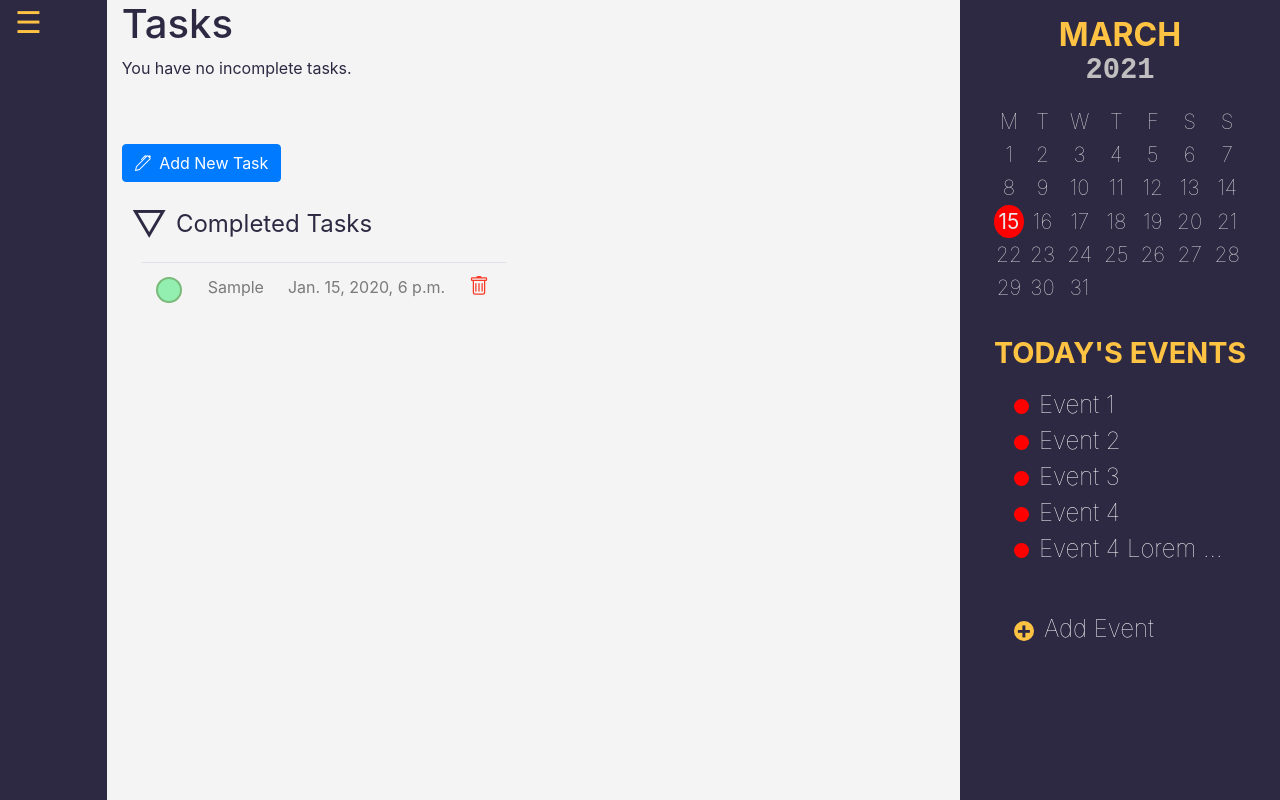
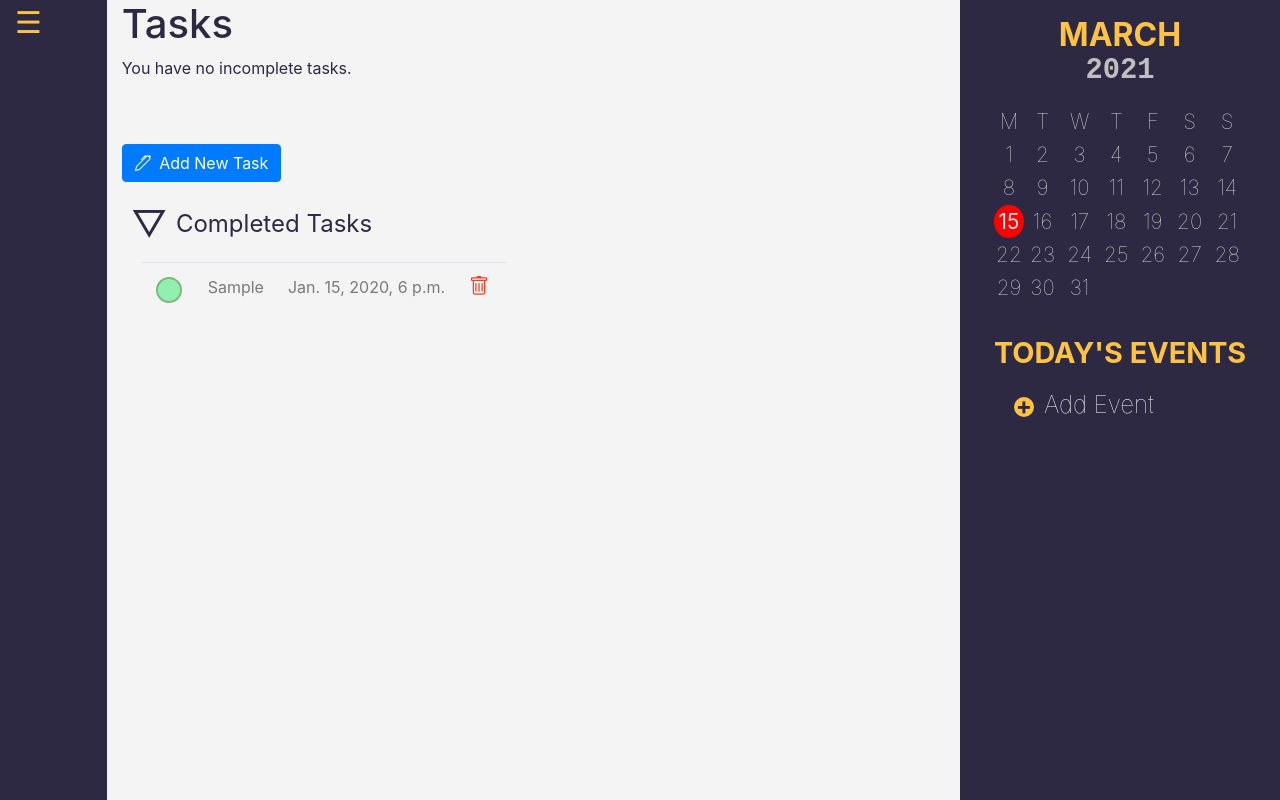
Before and after one commit to CS192-CalNotes/CalNotes, a Django app: page / in a window 1280 px wide. Run offline with Django 3.2, Linux system fonts and the light colour scheme; tables that the repository leaves empty hold one stand-in row (values such as "Sample post"); some libraries are stand-ins or nearby versions.

Commit message:
feat: event list

```diff
--- a/CalNotes/calnote/static/calnote/calendar.css
+++ b/CalNotes/calnote/static/calnote/calendar.css
@@ -71,21 +71,10 @@
 }
 
 .calendar .events {
+  min-height: 0px;
   max-height: 28vh;
   overflow-y: auto;
   overflow-x: hidden;
-  width: 80%;
-  margin-left: auto;
-  margin-right: auto;
-}
-
-.calendar .actions {
-  width: 80%;
-  margin-left: auto;
-  margin-right: auto;
-}
-
-.calendar .new-event {
   width: 80%;
   margin-left: auto;
   margin-right: auto;
@@ -108,7 +97,7 @@
   border-radius: 50%;
 }
 
-.calendar .actions .marker {
+.calendar .action .marker {
   cursor: pointer;
   margin-left: 10px;
   margin-top: auto;
--- a/CalNotes/calnote/templates/calnote/calendar.html
+++ b/CalNotes/calnote/templates/calnote/calendar.html
@@ -29,36 +29,28 @@
   <h1 class="heading">TODAY'S EVENTS</h1>
 
   <div class="events">
+    {% for event in event_list %}
     <div class="event">
       <div class="marker">&nbsp;</div>
-      <div class="label">Event 1</div>
-    </div>
-    <div class="event">
-      <div class="marker">&nbsp;</div>
-      <div class="label">Event 2</div>
-    </div>
-    <div class="event">
-      <div class="marker">&nbsp;</div>
-      <div class="label">Event 3</div>
-    </div>
-    <div class="event">
-      <div class="marker">&nbsp;</div>
-      <div class="label">Event 4</div>
-    </div>
-    <div class="event">
-      <div class="marker">&nbsp;</div>
-      <div class="label">
-        Event 4 Lorem ipsum dolor sit amet, consectetur adipisicing elit. Optio
-        animi illum, nihil unde aspernatur amet quis sequi ea, fuga maiores
-        distinctio molestiae consequuntur id, cupiditate beatae nam corrupti
-        obcaecati. Natus!
+      <a
+        class="label"
+        id="dropdownMenuLink"
+        data-toggle="dropdown"
+        aria-haspopup="true"
+        aria-expanded="false"
+      >
+        {{ event.name }}
+      </a>
+
+      <div class="dropdown-menu" aria-labelledby="dropdownMenuLink">
+        <a class="dropdown-item" href="{{event.eventID}}/deleteEvent">Remove</a>
       </div>
     </div>
-  </div>
-  <div class="actions">
-    <div class="event">
+    {% endfor %}
+
+    <div class="event action">
       <div class="marker">&plus;</div>
-      <div class="label">Add Event</div>
+      <a href="{% url 'newevent' %}" class="label">Add Event</a>
     </div>
   </div>
 </div>
--- a/CalNotes/calnote/templates/calnote/layout.html
+++ b/CalNotes/calnote/templates/calnote/layout.html
@@ -4,16 +4,32 @@
 <html lang="en">
   <head>
     <title>{% block title %}CalNotes{% endblock %}</title>
-        <link rel="stylesheet" href="https://stackpath.bootstrapcdn.com/bootstrap/4.4.1/css/bootstrap.min.css" integrity="sha384-Vkoo8x4CGsO3+Hhxv8T/Q5PaXtkKtu6ug5TOeNV6gBiFeWPGFN9MuhOf23Q9Ifjh" crossorigin="anonymous">
+    <link
+      rel="stylesheet"
+      href="https://stackpath.bootstrapcdn.com/bootstrap/4.4.1/css/bootstrap.min.css"
+      integrity="sha384-Vkoo8x4CGsO3+Hhxv8T/Q5PaXtkKtu6ug5TOeNV6gBiFeWPGFN9MuhOf23Q9Ifjh"
+      crossorigin="anonymous"
+    />
     <link rel="stylesheet" href="static/calnote/styles.css?{% now "U" %}"/>
     <link rel="stylesheet" href="static/calnote/calendar.css?{% now "U" %}"/>
-        {% block script %}
-        {% endblock %}
+    {%block script %} {% endblock %}
   </head>
   <body>
-        <div class="container-fluid">
-            {% block body %}
-            {% endblock %}
-        </div>
+    <div class="container-fluid">{% block body %} {% endblock %}</div>
+    <script
+      src="https://code.jquery.com/jquery-3.2.1.slim.min.js"
+      integrity="sha384-KJ3o2DKtIkvYIK3UENzmM7KCkRr/rE9/Qpg6aAZGJwFDMVNA/GpGFF93hXpG5KkN"
+      crossorigin="anonymous"
+    ></script>
+    <script
+      src="https://cdnjs.cloudflare.com/ajax/libs/popper.js/1.12.9/umd/popper.min.js"
+      integrity="sha384-ApNbgh9B+Y1QKtv3Rn7W3mgPxhU9K/ScQsAP7hUibX39j7fakFPskvXusvfa0b4Q"
+      crossorigin="anonymous"
+    ></script>
+    <script
+      src="https://maxcdn.bootstrapcdn.com/bootstrap/4.0.0/js/bootstrap.min.js"
+      integrity="sha384-JZR6Spejh4U02d8jOt6vLEHfe/JQGiRRSQQxSfFWpi1MquVdAyjUar5+76PVCmYl"
+      crossorigin="anonymous"
+    ></script>
   </body>
 </html>
--- a/CalNotes/calnote/urls.py
+++ b/CalNotes/calnote/urls.py
@@ -5,5 +5,7 @@
     path("", views.index, name="index"),
     path("newtask", views.addNewTask, name="newtask"),
     path("<str:task_id>/deletetask", views.deleteTask, name="deletetask"),
-	path("<str:task_id>/toggletask", views.toggleTask, name="toggletask")
+    path("<str:task_id>/toggletask", views.toggleTask, name="toggletask"),
+    path("newevent", views.addNewEvent, name="newevent"),
+    path("<str:event_id>/deleteEvent", views.deleteEvent, name="deleteEvent"),
 ]
--- a/CalNotes/calnote/views.py
+++ b/CalNotes/calnote/views.py
@@ -4,8 +4,9 @@
 from calendar import monthrange
 from math import ceil
 
-from .models import Task			# Imports class Task from models.py
-from .forms import AddTaskForm 		# Imports class AddTaskForm from forms.py
+from .models import Task, Event			# Imports class Task from models.py
+# Imports class AddTaskForm from forms.py
+from .forms import AddTaskForm, AddEventForm
 
 
 def index(request):
@@ -17,6 +18,9 @@
         selected_date = datetime.today()
     else:
         selected_date = datetime.strptime(date_query, "%Y-%m-%d")
+
+    date_start = selected_date.replace(hour=0, minute=0, second=0)
+    date_end = selected_date.replace(hour=23, minute=59, second=59)
 
     calendar_month_str = selected_date.strftime("%B")
     calendar_year_str = selected_date.strftime("%Y")
@@ -35,6 +39,8 @@
     ]
 
     task_list = Task.objects.order_by('taskID')
+    event_list = Event.objects.filter(
+        date__gte=date_start, date__lte=date_end).order_by('eventID')
     context = {
         'task_list': task_list,
         'empty_task_list': len(task_list) == 0,
@@ -46,7 +52,8 @@
         'calendar_year_str': calendar_year_str,
         'calendar_month_range': calendar_month_range,
         'calendar_days': calendar_days,
-        'calendar_selected': selected_date.day
+        'calendar_selected': selected_date.day,
+        'event_list': event_list
     }
     return render(request, "calnote/taskview.html", context)
 
@@ -70,11 +77,38 @@
         return render(request, "calnote/taskform.html", context)
 
 
+def addNewEvent(request):
+    """View to add a new event"""
+
+    # Save event inputs; adds an event to the database
+    if request.method == "POST":
+        addEventForm = AddEventForm(request.POST)
+        if addEventForm.is_valid():
+            new_addEvent = addEventForm.save()		# New addEvent object
+        return redirect(index)
+
+        # Display task input form
+    elif request.method == "GET":
+        addEventForm = AddEventForm(instance=Event())
+        context = {
+            'eventform': addEventForm
+        }
+        return render(request, "calnote/eventform.html", context)
+
+
 def deleteTask(request, task_id):
     """View to remove an existing task"""
 
     task = Task.objects.get(taskID=task_id)
     task.delete()									# Remove from database
+    return redirect(index)
+
+
+def deleteEvent(request, event_id):
+    """View to remove an existing event"""
+
+    event = Event.objects.get(eventID=event_id)
+    event.delete()									# Remove from database
     return redirect(index)
 
 
```
Also changed, not shown: CalNotes/calnote/forms.py (+8 -3 lines), CalNotes/calnote/templates/calnote/eventform.html (+24 -0 lines). Lines whose indentation alone changed are shown as unchanged.
